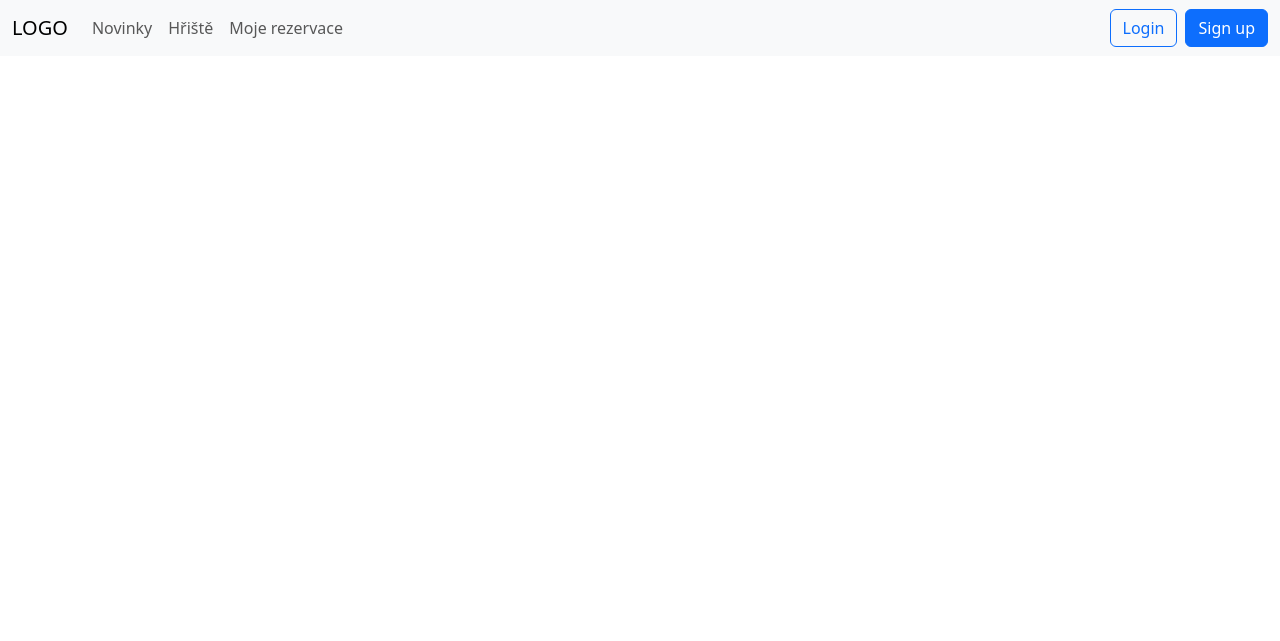
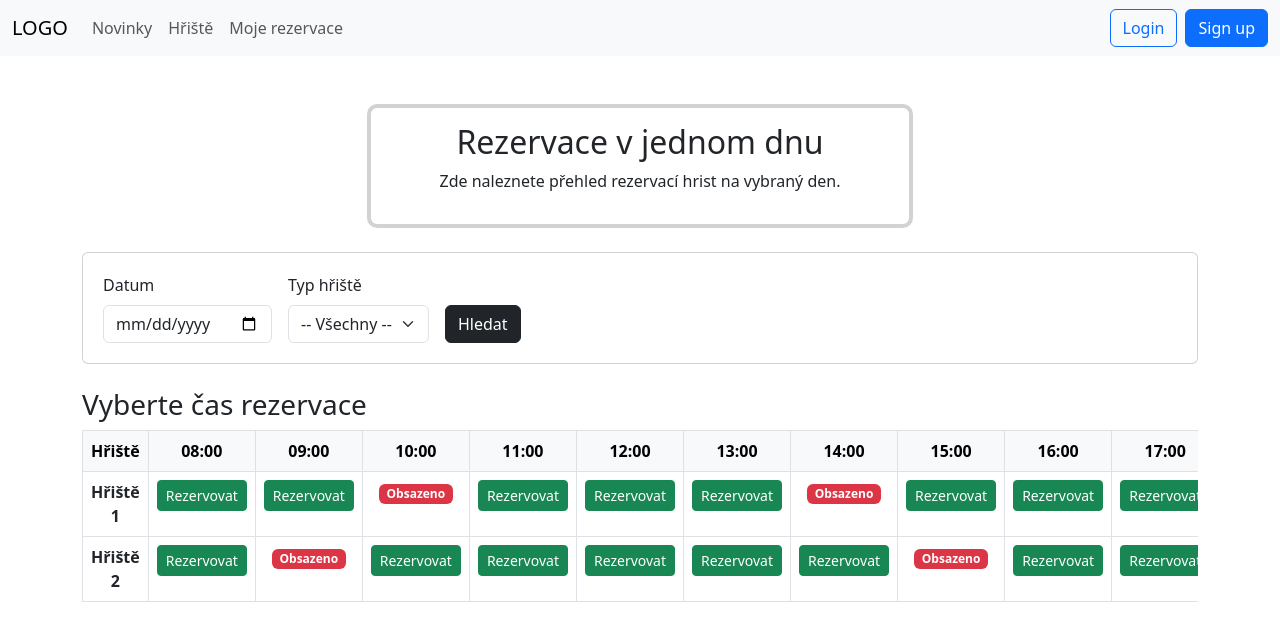
Before and after one commit to TheTorius/VPSI, a Django app: page /hriste/ in a window 1280 px wide. Shown: the top 641 px of the page. Run offline with Django 5.2, Linux system fonts and the light colour scheme.

Commit message:
Pridani rezervaci hrist + template na logiku k DB

```diff
--- a/Projekt/Projekt/urls.py
+++ b/Projekt/Projekt/urls.py
@@ -35,5 +35,6 @@ urlpatterns = [
     path('cennik/', views.cennik, name='cennik'),
     path('nastaveni/', views.nastaveni, name='nastaveni'),
     path('signup/', views.signup_view, name='signup'),
-    path('login/',views.login_view, name='login')
+    path('login/',views.login_view, name='login'),
+    path("reserve/<int:court>/<str:hour>/", views.reserve_hour, name="reserve")
 ]
--- a/Projekt/rezervace/views.py
+++ b/Projekt/rezervace/views.py
@@ -37,8 +37,21 @@ def main(request):
     return render(request, 'rezervace/index.html', {'news': news})
 
 def hriste(request):
-    return render(request, 'rezervace/hriste.html')
+    # Example hours and reserved times
+    hours = [f"{h:02d}:00" for h in range(8, 21)]  # 08:00 to 20:00
+    court1_reserved = ["10:00", "14:00"]  # Example reserved times for Court 1
+    court2_reserved = ["09:00", "15:00"]  # Example reserved times for Court 2
+    context = {
+        "hours": hours,
+        "court1_reserved": court1_reserved,
+        "court2_reserved": court2_reserved,
+    }
+    return render(request, "rezervace/hriste.html", context)
 
+def reserve_hour(request, court, hour):
+    # Logic to save the reservation (e.g., to a database)
+    # Redirect back to reservation page after saving
+    return redirect("hriste")
 
 @login_required
 def rezervace(request):
--- a/Projekt/templates/rezervace/hriste.html
+++ b/Projekt/templates/rezervace/hriste.html
@@ -48,6 +48,91 @@
     </div>
 </nav>
 
+<div class="container my-5">
+    <!-- Hlavička stránky -->
+    <div class="row">
+      <div class="col-sm-3"></div>
+      <div class="col-sm-6">
+        <div class="card text-center" style="padding: 15px; border-width: 4px;
+             border-radius: 10px; background: rgba(255, 255, 255, 0.5)">
+          <h2>Rezervace v jednom dnu</h2>
+          <p>Zde naleznete přehled rezervací hrist na vybraný den.</p>
+        </div>
+      </div>
+      <div class="col-sm-3"></div>
+    </div>
+
+    <!-- Formulář pro filtrování (datum + typ hřiště) -->
+    <div class="row mt-4 mb-4">
+      <div class="col-sm-12">
+        <div class="card" style="padding: 20px; background: rgba(255, 255, 255, 0.5);">
+          <form method="GET" class="row g-3">
+            <div class="col-auto">
+              <label for="datum" class="form-label">Datum</label>
+              <input type="date" name="datum" id="datum" value="{{ vybrane_datum }}" class="form-control" />
+            </div>
+            <div class="col-auto">
+              <label for="typ_hriste" class="form-label">Typ hřiště</label>
+              <select name="typ_hriste" id="typ_hriste" class="form-select">
+                <option value="">-- Všechny --</option>
+                {% for typ in hriste_typy %}
+                  <option value="{{ typ }}" {% if typ == vybrany_typ %}selected{% endif %}>{{ typ }}</option>
+                {% endfor %}
+              </select>
+            </div>
+            <div class="col-auto align-self-end">
+              <button type="submit" class="btn btn-dark">Hledat</button>
+            </div>
+          </form>
+        </div>
+      </div>
+    </div>
+
+    <div class="row mt-4 mb-4">
+        <div class="col-sm-12">
+          <h3>Vyberte čas rezervace</h3>
+          <div class="table-responsive">
+            <table class="table table-bordered table-hover text-center">
+              <thead class="table-light">
+                <tr>
+                  <th scope="col">Hřiště</th>
+                  {% for hour in hours %}
+                    <th scope="col">{{ hour }}</th>
+                  {% endfor %}
+                </tr>
+              </thead>
+              <tbody>
+                <tr>
+                  <th scope="row">Hřiště 1</th>
+                  {% for hour in hours %}
+                    <td>
+                      {% if hour in court1_reserved %}
+                        <span class="badge bg-danger">Obsazeno</span>
+                      {% else %}
+                        <a href="{% url 'reserve' court=1 hour=hour %}" class="btn btn-sm btn-success">Rezervovat</a>
+                      {% endif %}
+                    </td>
+                  {% endfor %}
+                </tr>
+                <tr>
+                  <th scope="row">Hřiště 2</th>
+                  {% for hour in hours %}
+                    <td>
+                      {% if hour in court2_reserved %}
+                        <span class="badge bg-danger">Obsazeno</span>
+                      {% else %}
+                        <a href="{% url 'reserve' court=2 hour=hour %}" class="btn btn-sm btn-success">Rezervovat</a>
+                      {% endif %}
+                    </td>
+                  {% endfor %}
+                </tr>
+              </tbody>
+            </table>
+          </div>
+        </div>
+      </div>
+  </div>
+
   <!-- Bootstrap JS and Popper.js via CDN -->
   <script src="https://cdn.jsdelivr.net/npm/@popperjs/core@2.11.6/dist/umd/popper.min.js"></script>
   <script src="https://cdn.jsdelivr.net/npm/bootstrap@5.3.0/dist/js/bootstrap.min.js"></script>
--- a/Projekt/templates/rezervace/index.html
+++ b/Projekt/templates/rezervace/index.html
@@ -124,7 +124,7 @@
                             <li>and more</li>
                         </ul>
                         <div class="text-center mb-4">
-                            <a href="{% url 'rezervace' %}" class="btn btn-dark btn-color">Rezervovat</a>
+                            <a href="{% url 'hriste' %}" class="btn btn-dark btn-color">Rezervovat</a>
                         </div>
                     </div>
                 </div>
@@ -144,7 +144,7 @@
                             <li>and more</li>
                         </ul>
                         <div class="text-center mb-4">
-                            <a href="{% url 'rezervace' %}" class="btn btn-dark btn-color">Rezervovat</a>
+                            <a href="{% url 'hriste' %}" class="btn btn-dark btn-color">Rezervovat</a>
                         </div>
                     </div>
                 </div>
@@ -164,7 +164,7 @@
                             <li>and more</li>
                         </ul>
                         <div class="text-center mb-4">
-                            <a href="{% url 'rezervace' %}" class="btn btn-dark btn-color">Rezervovat</a>
+                            <a href="{% url 'hriste' %}" class="btn btn-dark btn-color">Rezervovat</a>
                         </div>
                     </div>
                 </div>
```
